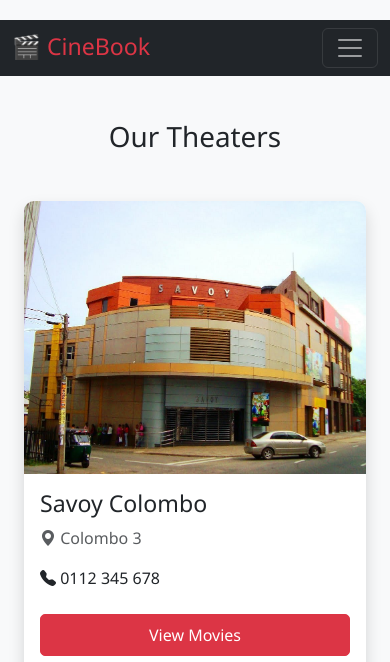
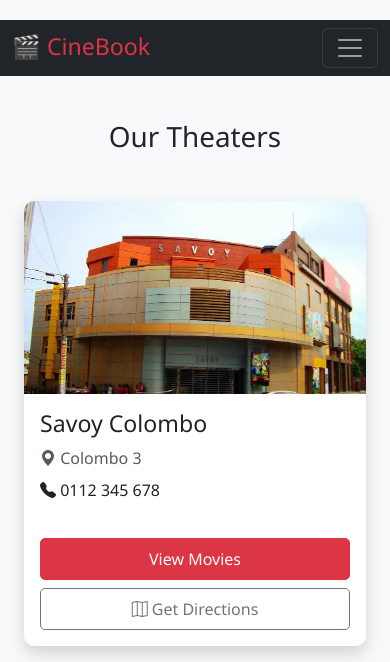
Before and after one commit to Dinusha1112/Booking_system, a Django app: page /movies/theaters/ in a window 390 px wide. Shown: the top 662 px of the page. Run offline with Django 5.2, Linux system fonts and the light colour scheme; data comes from the database, SQL or seed files in the repository.

Commit message:
add function to get directions button

```diff
--- a/movies/templates/movies/theaters.html
+++ b/movies/templates/movies/theaters.html
@@ -5,23 +5,27 @@
 <div class="container my-5">
     <h1 class="text-center mb-5">Our Theaters</h1>
 
-    <div class="row g-4">
+    <div class="row row-cols-1 row-cols-md-2 row-cols-lg-3 row-cols-xl-4 g-4">
         {% for theater in theaters %}
-        <div class="col-md-6 col-lg-4">
+        <div class="col">
             <div class="card h-100 shadow">
-                <img src="{{ theater.image.url }}" class="card-img-top" alt="{{ theater.name }}">
-                <div class="card-body">
+                <div class="ratio ratio-16x9">
+                    <img src="{{ theater.image.url }}" class="card-img-top object-fit-cover" alt="{{ theater.name }}">
+                </div>
+                <div class="card-body d-flex flex-column">
                     <h3 class="card-title">{{ theater.name }}</h3>
-                    <p class="text-muted">
+                    <p class="text-muted mb-2">
                         <i class="bi bi-geo-alt-fill"></i> {{ theater.location }}
                     </p>
-                    <p><i class="bi bi-telephone-fill"></i> {{ theater.contact }}</p>
+                    <p class="mb-3"><i class="bi bi-telephone-fill"></i> {{ theater.contact }}</p>
 
-                    <div class="d-grid gap-2 mt-4">
+                    <div class="mt-auto d-grid gap-2">
                         <a href="{% url 'movies:movies' %}?theater={{ theater.id }}" class="btn btn-danger">
                             View Movies
                         </a>
-                        <a href="#" class="btn btn-outline-secondary">
+                        <a href="https://www.google.com/maps/search/?api=1&query={{ theater.name|urlencode }}+{{ theater.location|urlencode }}"
+                           target="_blank"
+                           class="btn btn-outline-secondary">
                             <i class="bi bi-map"></i> Get Directions
                         </a>
                     </div>
@@ -31,4 +35,16 @@
         {% endfor %}
     </div>
 </div>
+
+<style>
+    .object-fit-cover {
+        object-fit: cover;
+    }
+    .card {
+        transition: transform 0.2s ease;
+    }
+    .card:hover {
+        transform: translateY(-5px);
+    }
+</style>
 {% endblock %}
```
